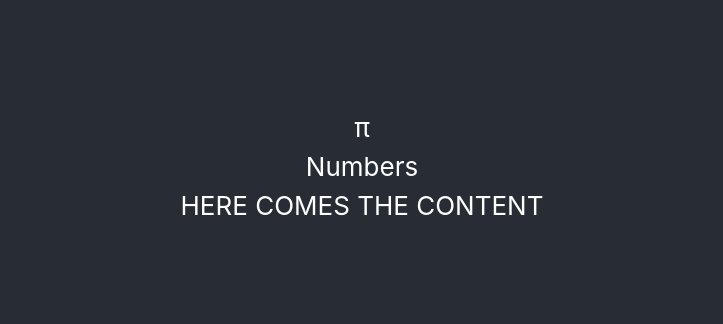
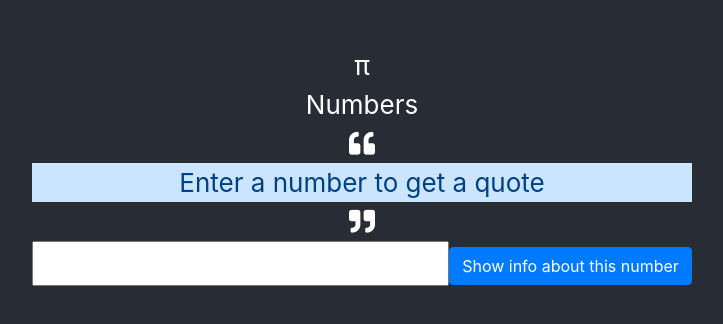
Before and after one commit to sklinkusch/saga-numbers, a React (Create React App) app: page / in a window 1280 px wide. Shown: the part 234-558 px from the top of the page, without its empty margins (278-1001 px from the left). Built offline with nearby package versions, Linux system fonts and the light colour scheme.

Commit message:
changed button style

```diff
--- a/src/components/App.js
+++ b/src/components/App.js
@@ -1,18 +1,80 @@
 import React from "react";
 import "../styles/App.scss";
+import { API_CALL_REQUEST } from "../actions/actionTypes";
+import { connect } from "react-redux";
 
 class App extends React.Component {
+  constructor(props) {
+    super(props);
+    this.inputField = React.createRef();
+  }
   render() {
+    const { message, fetching, error, getData } = this.props;
     return (
       <div className="App">
         <header className="App-header">
           <div className="header pi">&pi;</div>
           <div className="subheader">Numbers</div>
-          HERE COMES THE CONTENT
+          <div className="flex-container flex-row">
+            <aside className="left quotation quotation-left sm-1 lg-1">
+              <i className="fas fa-quote-left" />
+            </aside>
+            {message && <main className="message sm-10 lg-10">{message}</main>}
+            {fetching && (
+              <main className="fetching sm-10 lg-10 alert-warning">
+                Fetching a quotation from the Numbers API
+              </main>
+            )}
+            {error && (
+              <main className="error sm-10 lg-10 alert-danger">
+                An error occured.
+              </main>
+            )}
+            {!message && !error && !fetching && (
+              <main className="alert-primary sm-10 lg-10">
+                Enter a number to get a quote
+              </main>
+            )}
+            <aside className="right quotation quotation-right sm-1 lg-1">
+              <i className="fas fa-quote-right" />
+            </aside>
+            <div className="input-form">
+              <input type="number" min="0" ref={this.inputField} />
+              {fetching ? (
+                <button className="btn btn-warning" disabled>
+                  Fetching...
+                </button>
+              ) : (
+                <button
+                  className="btn btn-primary"
+                  onClick={() => getData(this.inputField.current.value)}
+                >
+                  Show info about this number
+                </button>
+              )}
+            </div>
+          </div>
         </header>
       </div>
     );
   }
 }
 
-export default App;
+const mapStateToProps = state => {
+  return {
+    fetching: state.fetching,
+    message: state.message,
+    error: state.error
+  };
+};
+
+const mapDispatchToProps = dispatch => {
+  return {
+    getData: number => dispatch({ type: API_CALL_REQUEST, number })
+  };
+};
+
+export default connect(
+  mapStateToProps,
+  mapDispatchToProps
+)(App);
```
